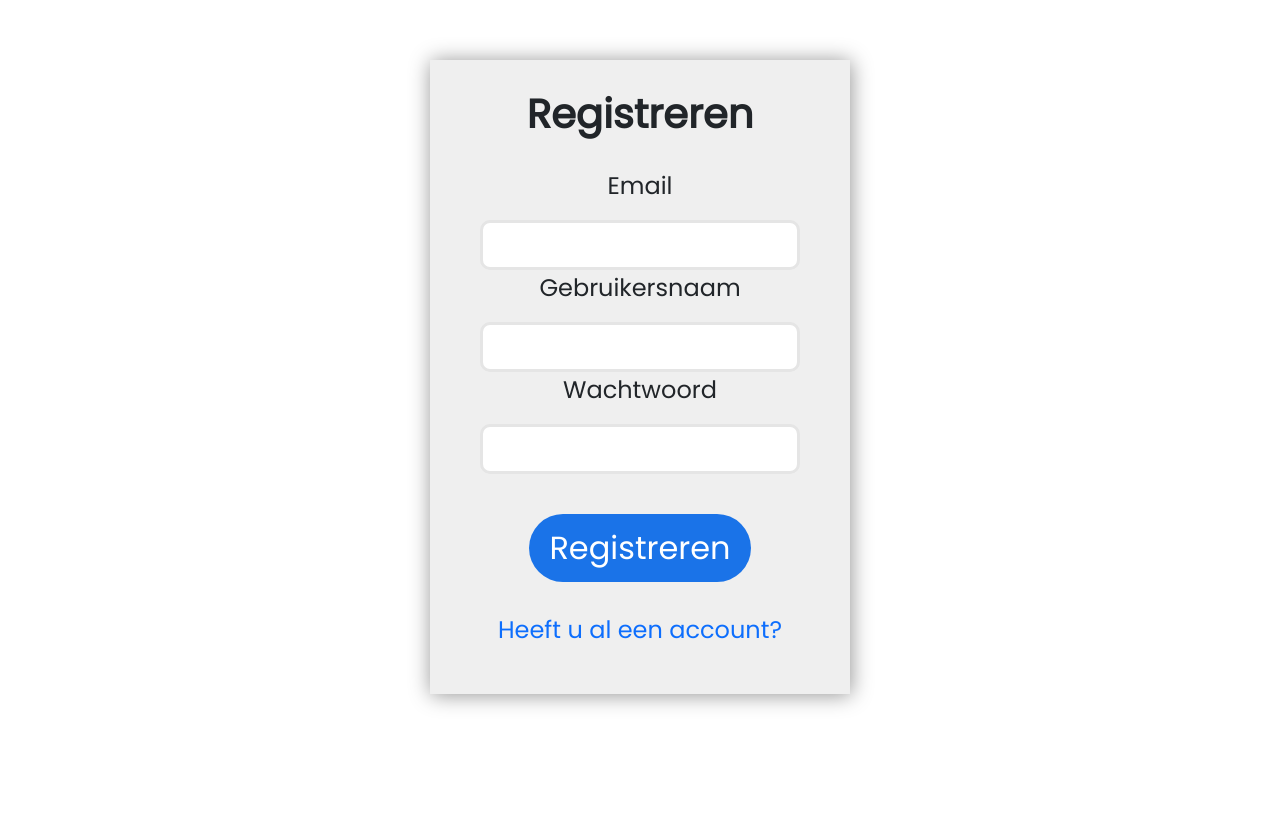
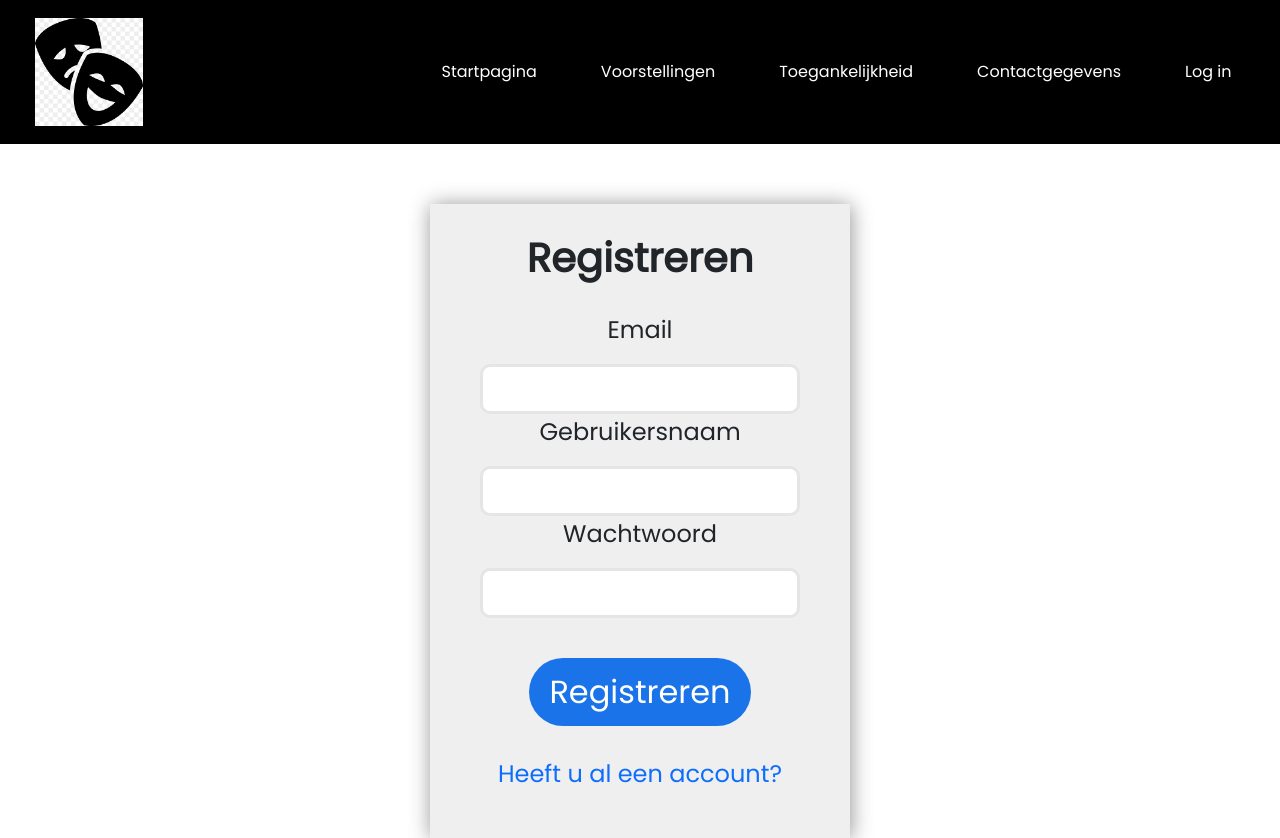
Before and after one commit to renz1704/WDPR2022, a React (Create React App) app in the folder react/ClientApp/: page /registreren in a window 1280 px wide. Before the commit the page ends 800 px from the top, so only its background shows below. Built offline with nearby package versions, Linux system fonts and the light colour scheme.

Commit message:
Login/registratie in de header

```diff
--- a/react/ClientApp/src/components/Header.jsx
+++ b/react/ClientApp/src/components/Header.jsx
@@ -19,6 +19,7 @@ function Header (props) {
             <li><a><Link to="/voorstellingen">Voorstellingen</Link></a></li>
             <li><a><Link to="/toegankelijkheid">Toegankelijkheid</Link></a></li>
             <li><a><Link to="/contactgegevens">Contactgegevens</Link></a></li>
+            <li><a><Link to="/inloggen">Log in</Link></a></li>
           </ul>
         </div>
       </div>
--- a/react/ClientApp/src/components/Login-and-Register/Page_Login_Visitors.jsx
+++ b/react/ClientApp/src/components/Login-and-Register/Page_Login_Visitors.jsx
@@ -1,6 +1,7 @@
 import { useState } from "react";
 import "./login-register.css";
 import { Link } from "react-router-dom";
+import Header from '../Header';
 
 const Login = () => {
   const [username, setUsername] = useState("");
@@ -18,6 +19,8 @@ const handleSubmit = (e) => {
   };
 
   return (
+    <>
+      <Header />
       <form className="loginForm" onSubmit={handleSubmit}>
         <h1>Login</h1>
         <p>Gebruikersnaam</p>
@@ -48,6 +51,7 @@ const handleSubmit = (e) => {
           </Link>
         </p>
       </form>
+    </>
   );
 };
 
--- a/react/ClientApp/src/components/Login-and-Register/Page_Register_Visitors.jsx
+++ b/react/ClientApp/src/components/Login-and-Register/Page_Register_Visitors.jsx
@@ -1,6 +1,7 @@
 import React from "react";
 import { useState } from "react";
 import { Link } from "react-router-dom";
+import Header from "../Header";
 
 const Register = () => {
   const [email, setEmail] = useState("");
@@ -16,6 +17,7 @@ const Register = () => {
 
   return (
     <div>
+      <Header/>
       <form className="loginForm" onSubmit={processRegistration}>
         <h1 className="Title">Registreren</h1>
         <p>Email</p>
```
Lines whose indentation alone changed are shown as unchanged.
